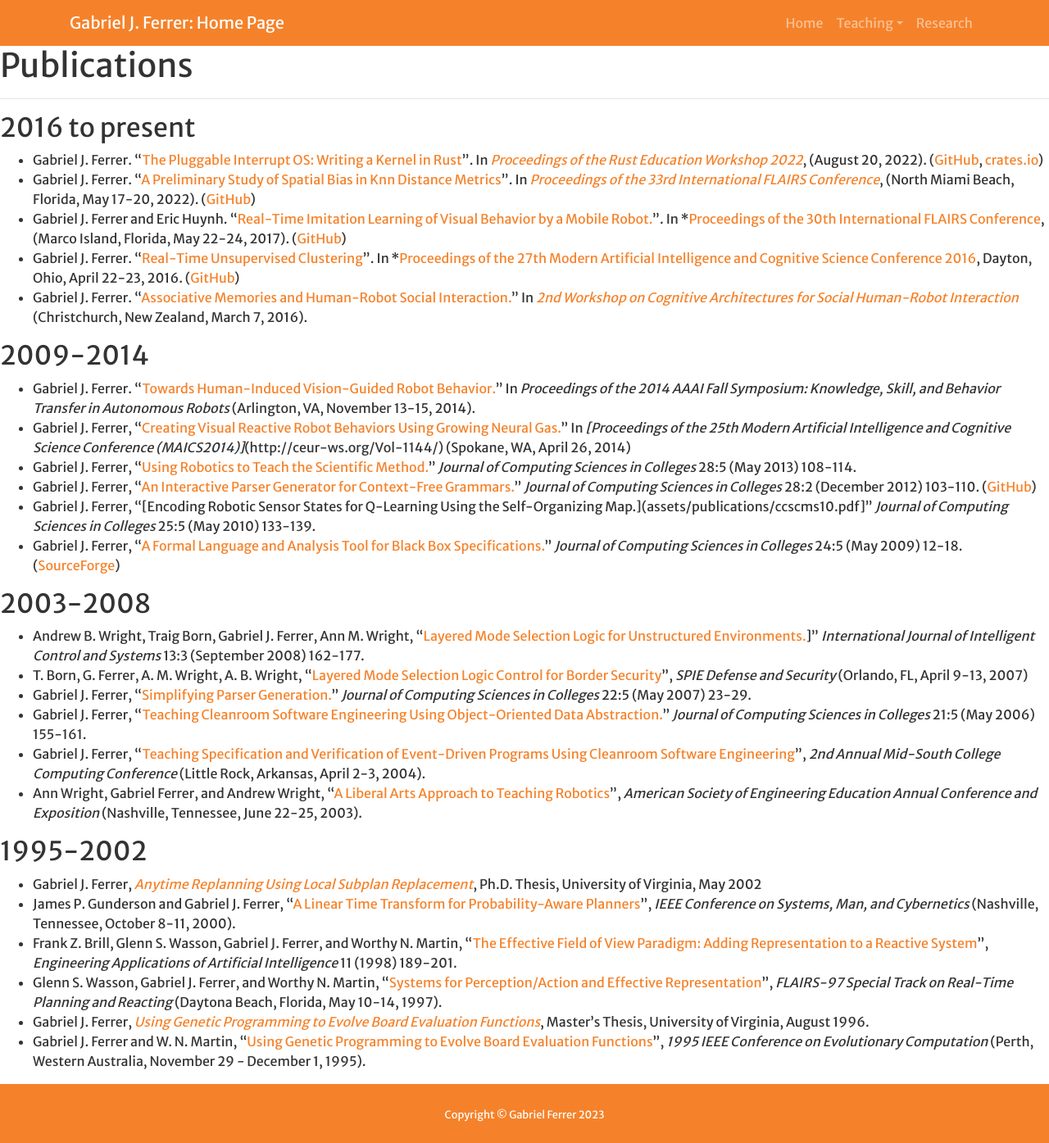
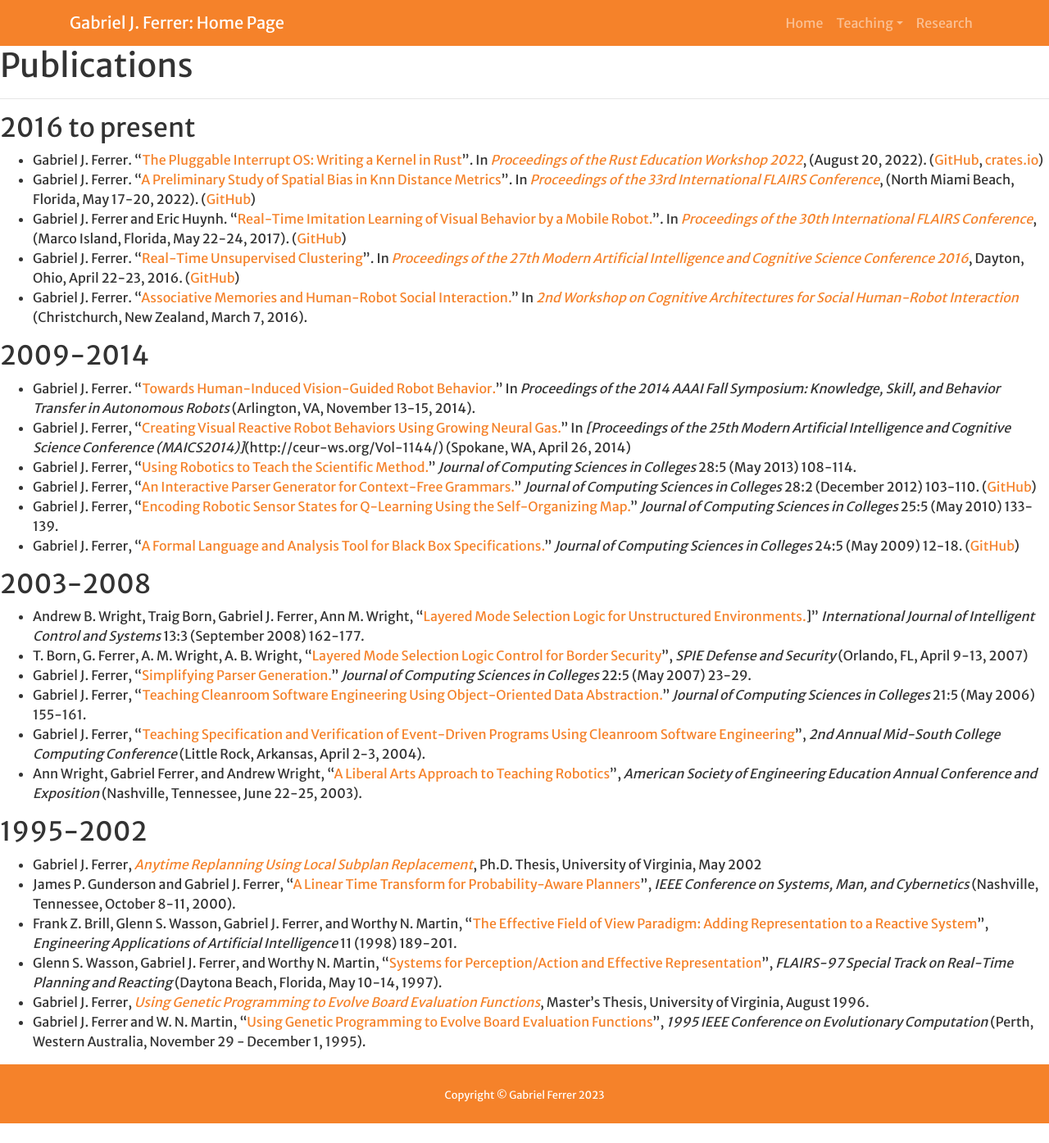
Before and after one commit to gjf2a/gjf2a.github.io, a Jekyll site: the page built from research.md, in a window 1280 px wide and 1395 px high. Shown: the whole window at 82% size. Built offline with Jekyll 4.4.1, drawn with Linux system fonts in a browser that asks for light colours; a script that is not in the unit is left out; our own code applies the rules of GitHub Pages for plain Markdown files; part of the change alters nothing that is shown.

Commit message:
Fixed some broken publication links.

```diff
--- a/research.md
+++ b/research.md
@@ -8,8 +8,8 @@ layout: default
 ## 2016 to present
 * Gabriel J. Ferrer. "[The Pluggable Interrupt OS: Writing a Kernel in Rust](assets/publications/RustEducation2022.pdf)". In *[Proceedings of the Rust Education Workshop 2022](https://rust-edu.org/workshop/proceedings.pdf)*, (August 20, 2022). ([GitHub](https://github.com/gjf2a/pluggable_interrupt_os), [crates.io](https://crates.io/crates/pluggable_interrupt_os))
 * Gabriel J. Ferrer. "[A Preliminary Study of Spatial Bias in Knn Distance Metrics](assets/publications/flairs2020.pdf)". In *[Proceedings of the 33rd International FLAIRS Conference](https://www.aaai.org/Library/FLAIRS/flairs20contents.php)*, (North Miami Beach, Florida, May 17-20, 2022). ([GitHub](https://github.com/gjf2a/flairs33))
-* Gabriel J. Ferrer and Eric Huynh. "[Real-Time Imitation Learning of Visual Behavior by a Mobile Robot.](assets/publications/flairs2017.pdf)". In *[Proceedings of the 30th International FLAIRS Conference](https://www.aaai.org/Library/FLAIRS/flairs17contents.php), (Marco Island, Florida, May 22-24, 2017). ([GitHub](https://github.com/E-R-C/FLAIRS30-BSOC))
-* Gabriel J. Ferrer. "[Real-Time Unsupervised Clustering](assets/publications/RealTimeClustering.pdf)". In *[Proceedings of the 27th Modern Artificial Intelligence and Cognitive Science Conference 2016](http://ceur-ws.org/Vol-1584/), Dayton, Ohio, April 22-23, 2016. ([GitHub](https://github.com/gjf2a/maics2016))
+* Gabriel J. Ferrer and Eric Huynh. "[Real-Time Imitation Learning of Visual Behavior by a Mobile Robot.](assets/publications/flairs2017.pdf)". In *[Proceedings of the 30th International FLAIRS Conference](https://www.aaai.org/Library/FLAIRS/flairs17contents.php)*, (Marco Island, Florida, May 22-24, 2017). ([GitHub](https://github.com/E-R-C/FLAIRS30-BSOC))
+* Gabriel J. Ferrer. "[Real-Time Unsupervised Clustering](assets/publications/RealTimeCluster.pdf)". In *[Proceedings of the 27th Modern Artificial Intelligence and Cognitive Science Conference 2016](http://ceur-ws.org/Vol-1584/)*, Dayton, Ohio, April 22-23, 2016. ([GitHub](https://github.com/gjf2a/maics2016))
 * Gabriel J. Ferrer. "[Associative Memories and Human-Robot Social Interaction.](https://arxiv.org/pdf/1602.08158.pdf)" In *[2nd Workshop on Cognitive Architectures for Social Human-Robot Interaction](https://arxiv.org/html/1602.01868v1)* (Christchurch, New Zealand, March 7, 2016).
 
 ## 2009-2014
@@ -17,8 +17,8 @@ layout: default
 * Gabriel J. Ferrer, "[Creating Visual Reactive Robot Behaviors Using Growing Neural Gas.](assets/publications/maics2014.pdf)" In *[Proceedings of the 25th Modern Artificial Intelligence and Cognitive Science Conference (MAICS2014)]*(http://ceur-ws.org/Vol-1144/) (Spokane, WA, April 26, 2014)
 * Gabriel J. Ferrer, "[Using Robotics to Teach the Scientific Method.](assets/publications/RoboticsScientificMethod.pdf)" *Journal of Computing Sciences in Colleges* 28:5 (May 2013) 108-114.
 * Gabriel J. Ferrer, "[An Interactive Parser Generator for Context-Free Grammars.](assets/publications/InteractiveParser.pdf)" *Journal of Computing Sciences in Colleges* 28:2 (December 2012) 103-110. ([GitHub](https://github.com/gjf2a/grambler))
-* Gabriel J. Ferrer, "[Encoding Robotic Sensor States for Q-Learning Using the Self-Organizing Map.](assets/publications/ccscms10.pdf]" *Journal of Computing Sciences in Colleges* 25:5 (May 2010) 133-139.
-* Gabriel J. Ferrer, "[A Formal Language and Analysis Tool for Black Box Specifications.](assets/publications/ccscms09.pdf)" *Journal of Computing Sciences in Colleges* 24:5 (May 2009) 12-18. ([SourceForge](http://boundalyzer.sourceforge.net))
+* Gabriel J. Ferrer, "[Encoding Robotic Sensor States for Q-Learning Using the Self-Organizing Map.](assets/publications/ccscms10.pdf)" *Journal of Computing Sciences in Colleges* 25:5 (May 2010) 133-139.
+* Gabriel J. Ferrer, "[A Formal Language and Analysis Tool for Black Box Specifications.](assets/publications/ccscms09.pdf)" *Journal of Computing Sciences in Colleges* 24:5 (May 2009) 12-18. ([GitHub](https://github.com/gjf2a/boundalyzer))
 
 ## 2003-2008
 * Andrew B. Wright, Traig Born, Gabriel J. Ferrer, Ann M. Wright, "[Layered Mode Selection Logic for Unstructured Environments.](assets/publications/LMSL09.pdf)]" *International Journal of Intelligent Control and Systems* 13:3 (September 2008) 162-177.
```
